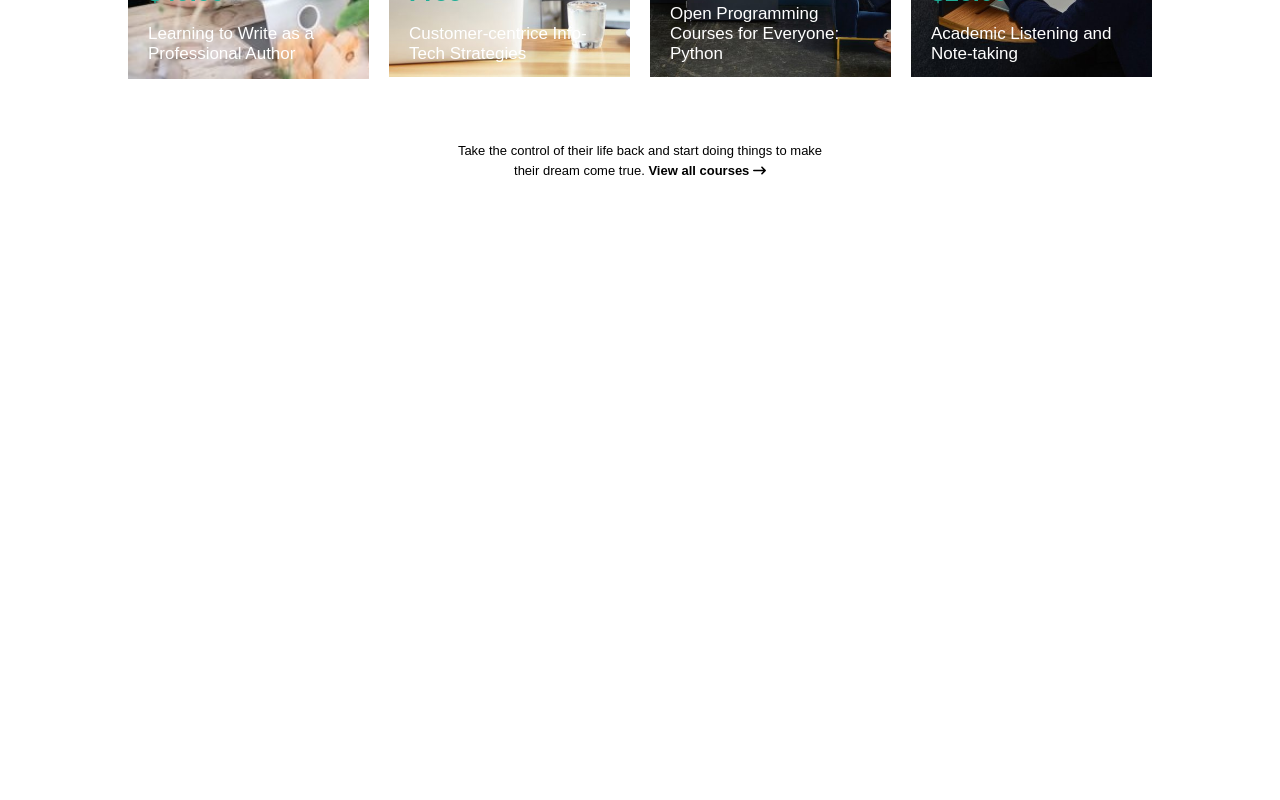
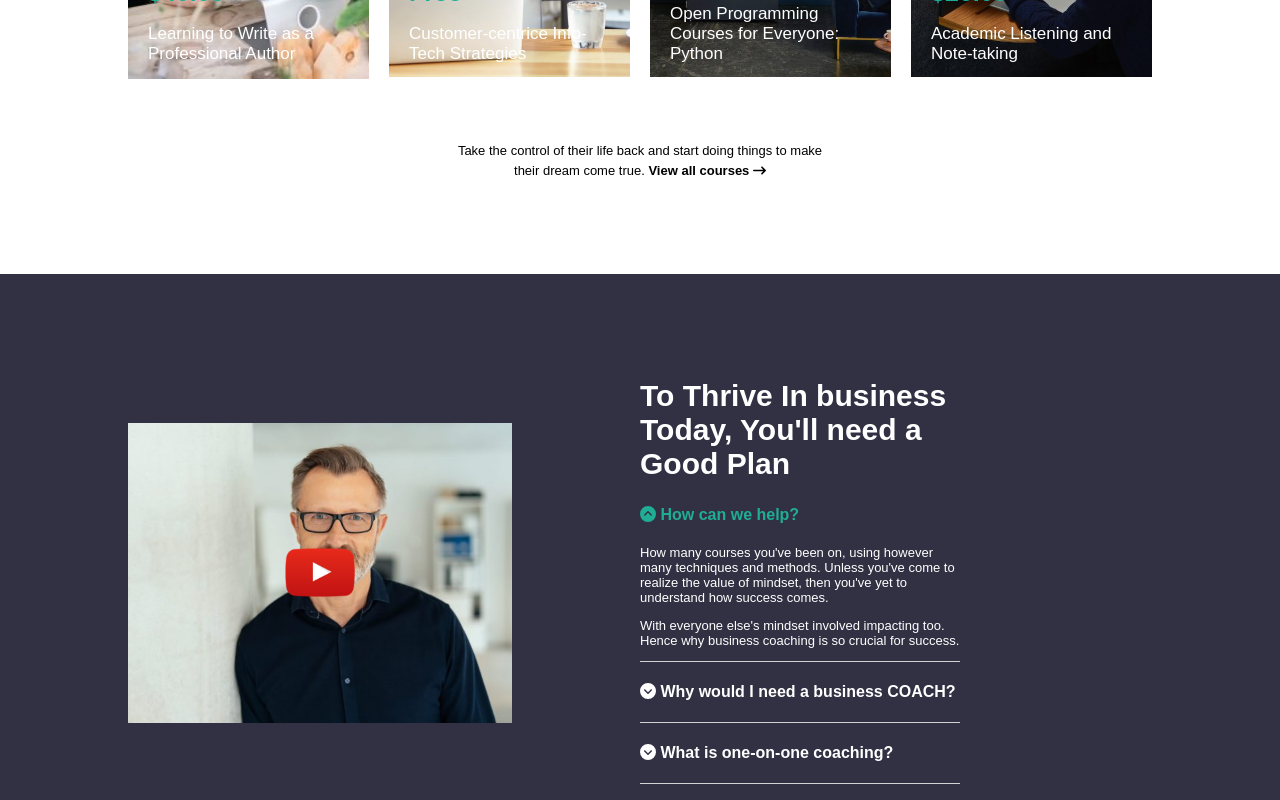
Before and after one commit to Levva01/proj-html-vuejs, a Vue app: page / in a window 1280 px wide. Shown: the part 2504-3304 px from the top of the page. Before the commit the page ends 2778 px from the top, so only its background shows below. Built offline with nearby package versions, Linux system fonts and the light colour scheme.

Commit message:
Section video creata

```diff
--- a/src/components/Blocks/BaseMain.vue
+++ b/src/components/Blocks/BaseMain.vue
@@ -4,6 +4,7 @@
     <SectionStarted/>
     <SectionDiscover/>
     <SectionServices/>
+    <SectionVideo/>
   </main>
 </template>
 
@@ -13,6 +14,7 @@ import SectionJumbo from '@/components/Sections/SectionJumbo.vue'
 import SectionStarted from '@/components/Sections/SectionStarted.vue'
 import SectionDiscover from '@/components/Sections/SectionDiscover.vue'
 import SectionServices from '@/components/Sections/SectionServices.vue'
+import SectionVideo from '@/components/Sections/SectionVideo.vue'
 
 export default {
     name: 'BaseMain',
@@ -21,6 +23,7 @@ export default {
       SectionStarted,
       SectionDiscover,
       SectionServices,
+      SectionVideo,
     },
 }
 </script>
--- /dev/null
+++ b/src/components/Sections/SectionVideo.vue
@@ -0,0 +1,104 @@
+<template>
+    <section class="video">
+
+
+        <div class="video__left">
+
+            <div class="video__left__container">
+                <img src="../../assets/img/icon-youtube-play.png" alt="">
+            </div>
+
+        </div>
+
+
+        <div class="video__right">
+
+            <h2>To Thrive In business Today, You'll need a Good Plan</h2>
+
+            <h4 class="active-color"><font-awesome-icon icon="fa-solid fa-circle-chevron-up" /> How can we help?</h4>
+
+            <p>How many courses you've been on, using however many techniques and methods. Unless you've come to realize the value of mindset, then you've yet to understand how success comes.</p>
+            <p>With everyone else's mindset involved impacting too. Hence why business coaching is so crucial for success.</p>
+
+            <hr>
+
+            <h4><font-awesome-icon icon="fa-solid fa-circle-chevron-down" /> Why would I need a business COACH?</h4>
+
+            <hr>
+
+            <h4><font-awesome-icon icon="fa-solid fa-circle-chevron-down" /> What is one-on-one coaching?</h4>
+
+            <hr>
+
+        </div>
+
+
+    </section>
+</template>
+
+<script>
+export default {
+    name: 'SectionVideo',
+}
+</script>
+
+<style lang="scss" scoped>
+
+.video{
+
+    display: flex;
+    background-color: #323043;
+    padding: 5rem 0;
+    align-items: center;
+    color: white;
+
+    &__left{
+        width: 50%;
+        display: flex;
+        justify-content: center;
+        &__container{
+            width: 60%;
+            height: 18.75rem;
+            background-repeat: no-repeat;
+            background-size: cover;
+
+            display: flex;
+            justify-content: center;
+            align-items: center;
+            background-position: center;
+
+            img{
+                width: 70px;
+
+            }
+
+            background-image: url("../../assets/img/home-business-video-poster-670x450.jpg");
+        }
+    }
+
+    &__right{
+        width: 25%;
+
+        .active-color{
+            color: #20ad96;
+        }
+
+        hr{
+            border: none;
+            height: .0313rem;
+            background-color: lightgray;
+        }
+
+        h2{
+            font-size: 1.875rem;
+        }
+
+        p{
+            font-size: small;
+        }
+
+    }
+
+}
+
+</style>
--- a/src/main.js
+++ b/src/main.js
@@ -9,7 +9,7 @@ import { FontAwesomeIcon } from '@fortawesome/vue-fontawesome'
 
 
 /* import specific icons */
-import { faArrowRightLong, faChevronDown, faCircleUser, faMagnifyingGlass, faUserSecret } from '@fortawesome/free-solid-svg-icons'
+import { faArrowRightLong, faChevronDown, faCircleChevronDown, faCircleChevronUp, faCircleUser, faMagnifyingGlass, faUserSecret } from '@fortawesome/free-solid-svg-icons'
 
 /* add icons to the library */
 library.add(faUserSecret)
@@ -17,6 +17,8 @@ library.add(faCircleUser)
 library.add(faMagnifyingGlass)
 library.add(faChevronDown)
 library.add(faArrowRightLong)
+library.add(faCircleChevronUp)
+library.add(faCircleChevronDown)
 
 /* add font awesome icon component */
 Vue.component('font-awesome-icon', FontAwesomeIcon)
```
